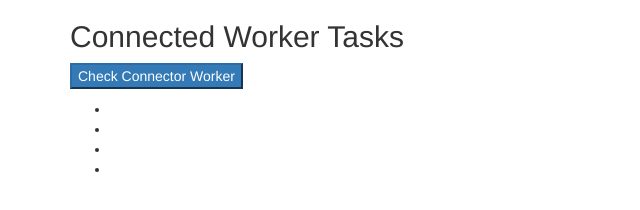
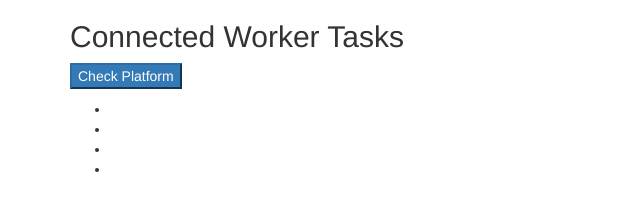
Before and after one commit to MachTech008/persist-tasks, a website: page index.html in a window 1280 px wide. Shown: the whole page, without its empty margins (0-640 px from the left). Drawn offline with nearby package versions, Linux system fonts and the light colour scheme.

Commit message:
updated index

```diff
--- a/index.html
+++ b/index.html
@@ -72,7 +72,7 @@
 
   <div class="container">
     <h2>Connected Worker Tasks</h2>
-    <p><button type="button" class="btn-primary" id="button" onclick="" value="Submit">Check Connector Worker</button></p>
+    <p><button type="button" class="btn-primary" id="button" onclick="" value="Submit">Check Platform</button></p>
     <ul>
       <li id="cred"></li>
       <li id="loc"></li>
```
